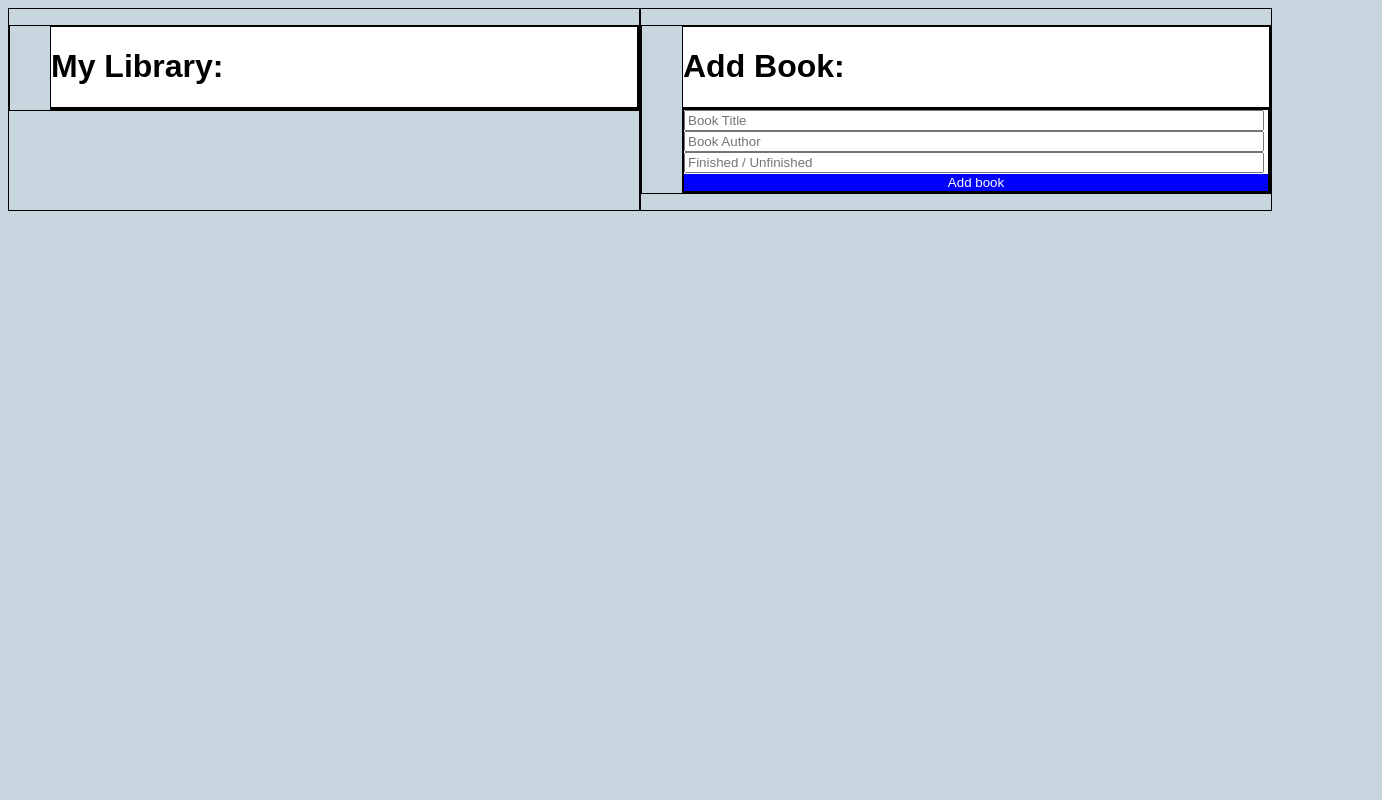
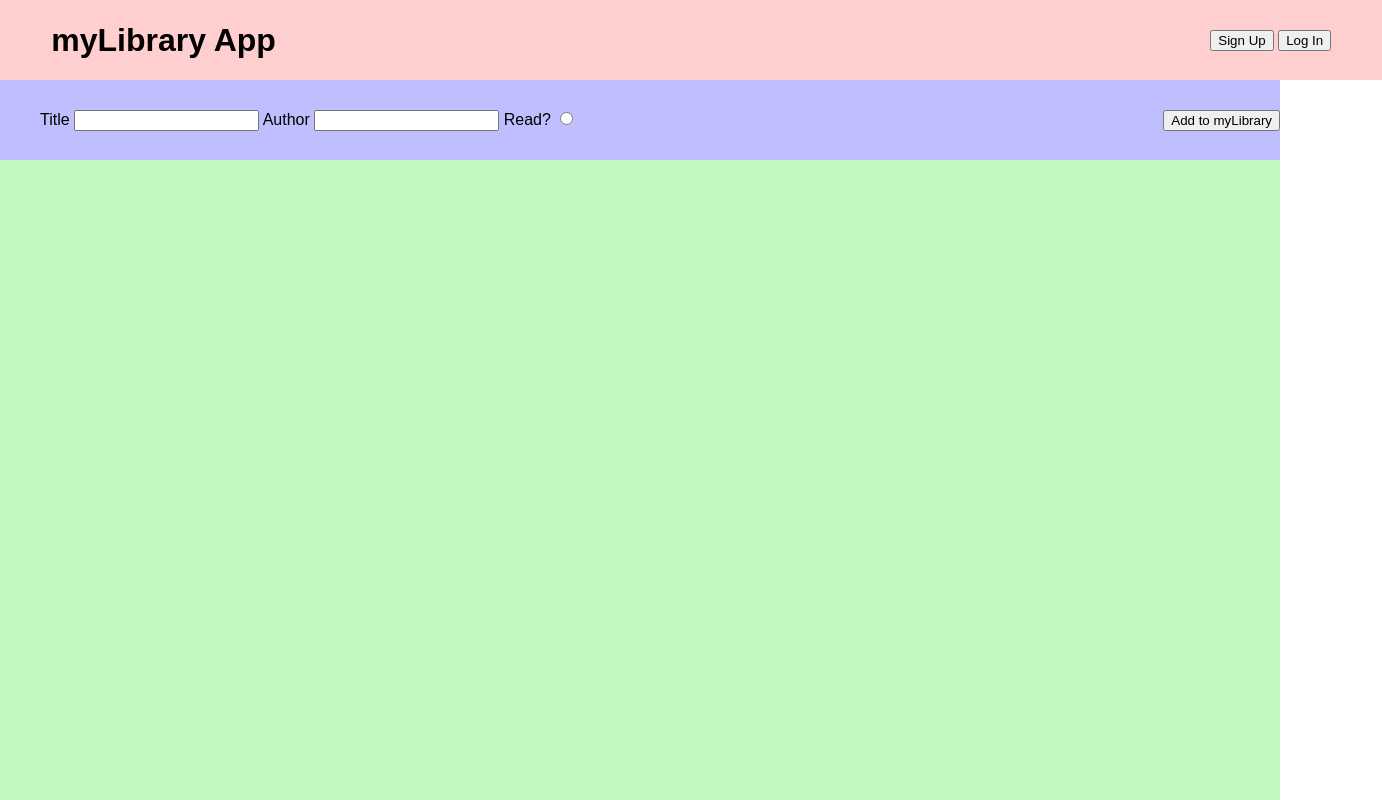
Before and after one commit to KD-67/library-app2, a plain HTML site: page index.html in a window 1280 px wide. Shown: the whole page, 1382 px wide, since content can reach past the window. Drawn offline with Linux system fonts and the light colour scheme.

Commit message:
started from scratch, deleted everything from prev commit and created new HTML structure and CSS styling

```diff
--- a/index.html
+++ b/index.html
@@ -10,47 +10,33 @@
   </head>
   <body>
     <div class="container">
-      <div class="library-container">
-        <ul class="library-ul">
-          <li class="library-title">
-            <h1>My Library:</h1>
-          </li>
-          <li class="library-list">
-            <ol class="book-info-display-list"></ol>
-          </li>
-        </ul>
+      <header>
+        <div class="logo">
+          <h1>myLibrary App</h1>
+        </div>
+        <div class="btns">
+          <button>Sign Up</button>
+          <button>Log In</button>
+        </div>
+      </header>
+      <div class="toolbar">
+        <form action="">
+          <ul>
+            <li>
+              <label for="title-input">Title</label>
+              <input type="text" id="title-input" />
+              <label for="author-input">Author</label>
+              <input type="text" id="author-input" />
+              <label for="read-input">Read?</label>
+              <input type="radio" id="read-input" />
+            </li>
+            <li>
+              <button type="submit">Add to myLibrary</button>
+            </li>
+          </ul>
+        </form>
       </div>
-
-      <div class="add-book-container">
-        <ul class="add-book-ul">
-          <li class="add-book-title">
-            <h1>Add Book:</h1>
-          </li>
-          <li class="add-book-form-container">
-            <form action="" class="add-book-form">
-              <input
-                type="text"
-                class="title-input"
-                placeholder="Book Title"
-                required
-              />
-              <input
-                type="text"
-                class="author-input"
-                placeholder="Book Author"
-                required
-              />
-              <input
-                type="text"
-                class="finished-status-input"
-                placeholder="Finished / Unfinished"
-                required
-              />
-              <button type="submit">Add book</button>
-            </form>
-          </li>
-        </ul>
-      </div>
+      <div class="bookshelf"></div>
     </div>
   </body>
 </html>
--- a/script.js
+++ b/script.js
@@ -0,0 +1,9 @@
+let myLibrary = [];
+
+function Book() {
+  // the constructor...
+}
+
+function addBookToLibrary() {
+  // do stuff
+}
--- a/style.css
+++ b/style.css
@@ -1,72 +1,51 @@
 :root {
-    --bgc: rgb(199, 213, 222);
-    --card-clr: white;
-    --btn-clr: blue;
-    --btn-text-clr: white;
-    --rmbtn-clr: red;
-    --rmbtn-text-clr: white;
 }
 
 body {
+  margin: 0;
+  padding: 0;
   font-family: sans-serif;
-    background-color: var(--bgc);
 }
 
 .container {
-    display: flex;
+  width: 100vw;
+  height: 100vh;
 }
 
-  .library-container {
-    border: 1px solid black;
+ul {
+  list-style: none;
+}
+
+header {
+  width: 100%;
+  height: 10%;
+  padding: 0 4%;
+  background-color: rgb(255, 207, 207);
+  display: flex;
+  align-items: center;
+  justify-content: space-between;
+}
+
+.toolbar {
+  width: 100%;
+  height: 10%;
+  background-color: rgb(191, 191, 255);
+  display: flex;
+  align-items: center;
+}
+
+.toolbar form {
   flex: 1;
 }
 
-  .library-ul {
-    border: 1px solid black;
-    list-style: none;
+.toolbar form ul {
+  display: flex;
+  align-items: center;
+  justify-content: space-between;
 }
 
-  li.library-title {
-    border: 1px solid black;
-    background-color: var(--card-clr);
+.bookshelf {
+  width: 100%;
+  height: 80%;
+  background-color: rgb(192, 250, 192);
 }
-
-  li.library-list {
-    border: 1px solid black;
-    background-color: var(--card-clr);
-  }
-
-  .add-book-container {
-    border: 1px solid black;
-    flex: 1;
-  }
-
-  ul.add-book-ul {
-    border: 1px solid black;
-    list-style: none;
-  }
-
-  li.add-book-title {
-    border: 1px solid black;
-    background-color: var(--card-clr);
-  }
-
-  li.add-book-form-container {
-    border: 1px solid black;
-    background-color: var(--card-clr);
-  }
-
-  form.add-book-form {
-    border: 1px solid black;
-  }
-
-  form.add-book-form input {
-    width: 98%;
-  }
-
-  form.add-book-form button {
-    width: 100%;
-    border: none;
-    color: var(--btn-text-clr);
-    background-color: var(--btn-clr);
-  }
```
Lines whose indentation alone changed are shown as unchanged.
